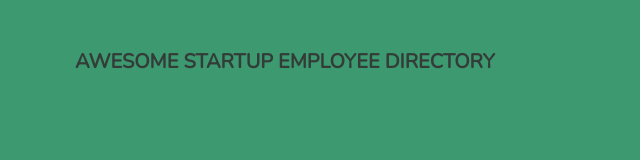
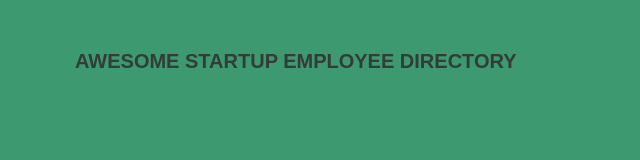
Before and after one commit to jlarue528/Random-User-Generator-API, a plain HTML site: page student-files/index.html in a window 1280 px wide. Shown: the full height of the page, 0-640 px from the left. Drawn offline with nearby package versions, Linux system fonts and the light colour scheme; no server answers.

Commit message:
updated font

```diff
--- a/student-files/css/styles.css
+++ b/student-files/css/styles.css
@@ -14,7 +14,7 @@ html, body {
 }
 
 body {
-    font-family: "Nunito", sans-serif;
+    font-family: "Copperplate", sans-serif;
     text-align: center;
     background:#3D9970;
 }
```
